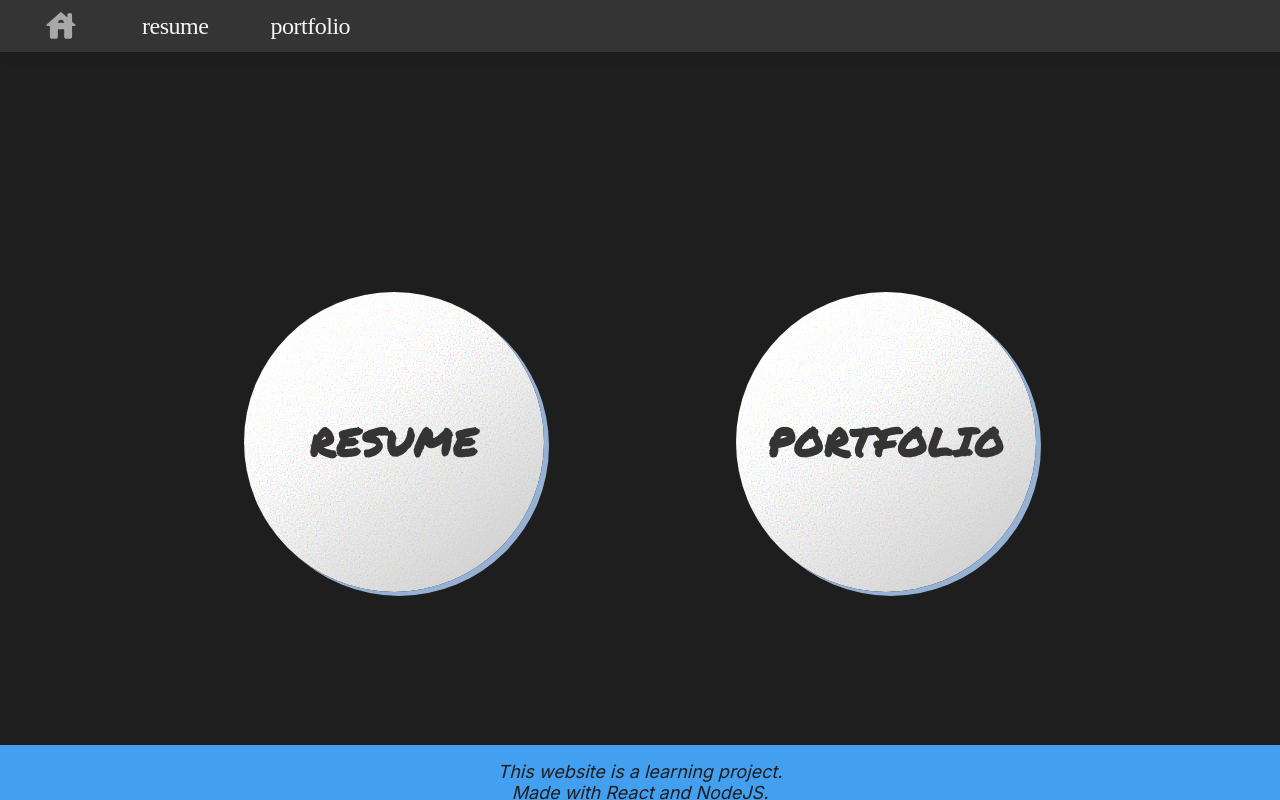
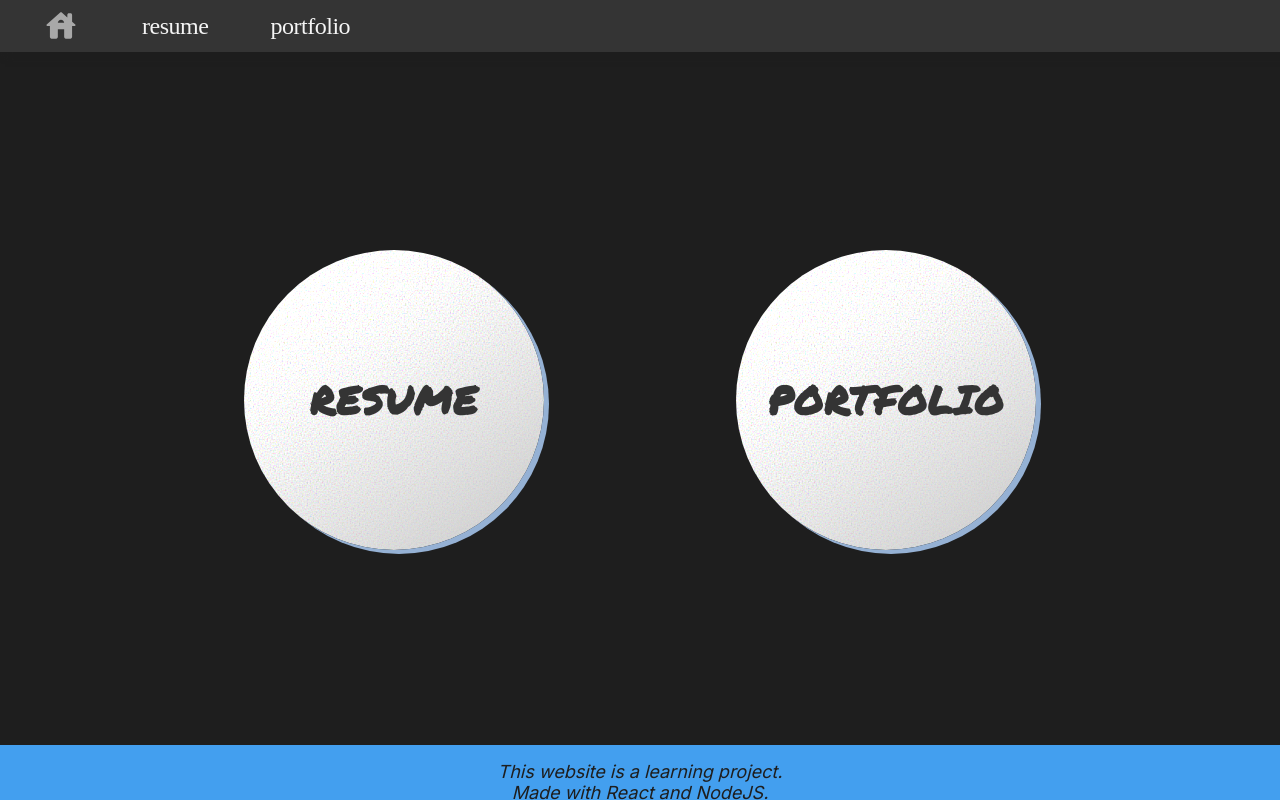
Before and after one commit to augustmon/portfolio, a React (Create React App) app: page / in a window 1280 px wide. Built offline with nearby package versions, Linux system fonts and the light colour scheme; a web font is replaced by a local one.

Commit message:
Fix: Home page links position

```diff
--- a/src/pages/Home/Home.css
+++ b/src/pages/Home/Home.css
@@ -9,7 +9,7 @@
   justify-content: center;
   align-items: center;
   gap: 15vw;
-  margin-top: 30vh;
+  margin-top: 25%;
 }
 
 @media (max-width: 840px) {
```
